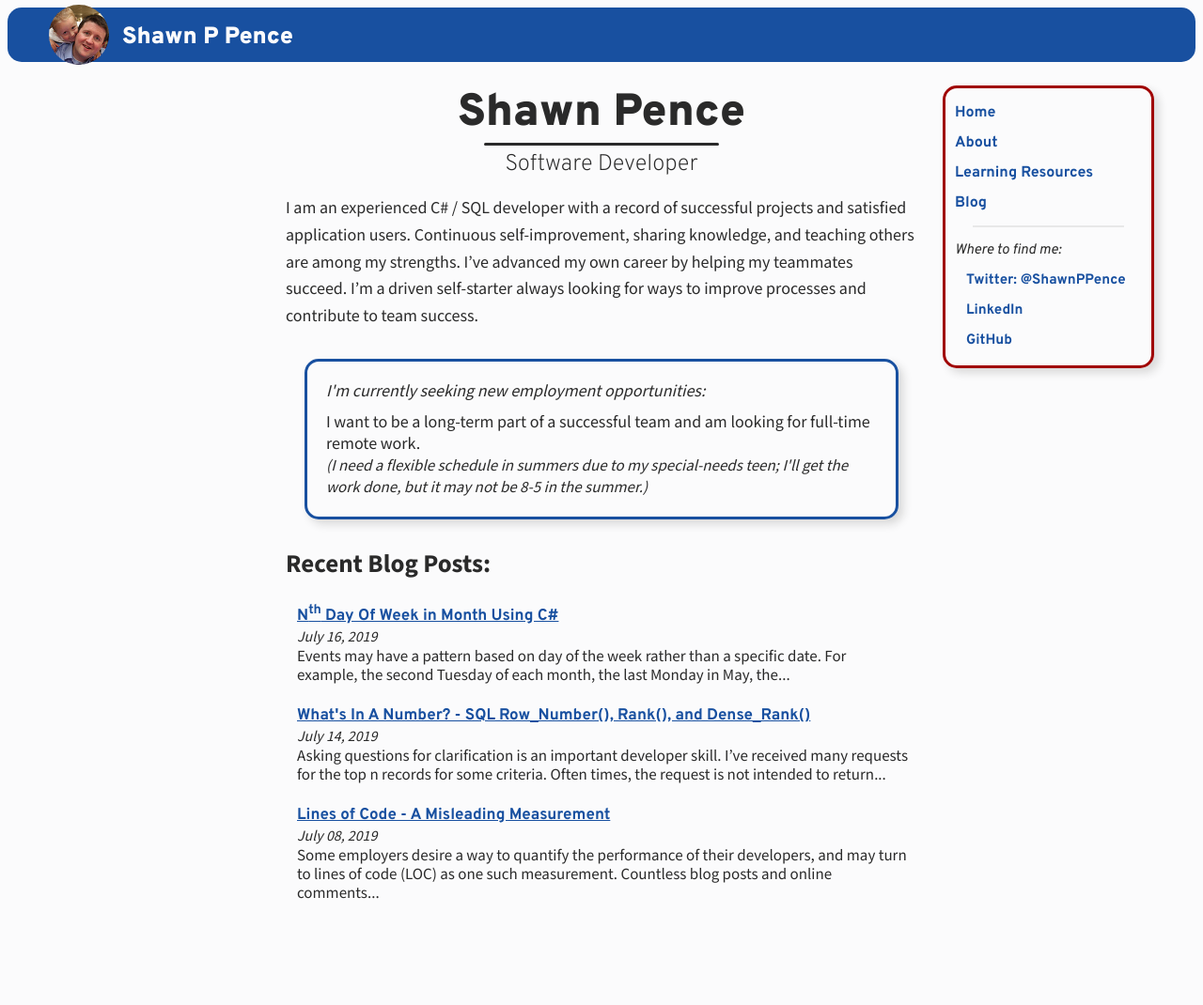
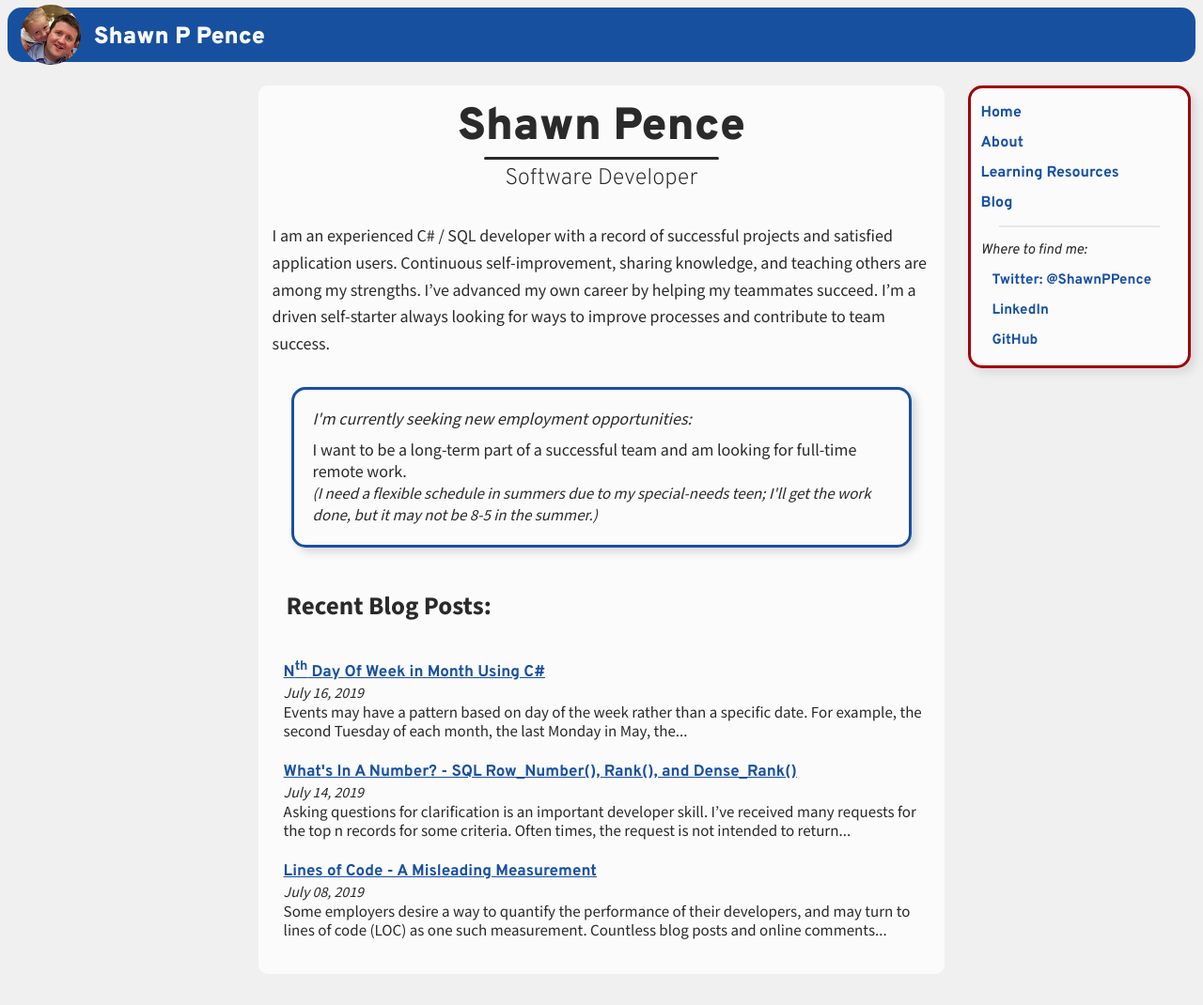
Before and after one commit to ShawnPence/shawnpence.github.io, a Jekyll site: the page built from index.html, in a window 1280 px wide. Shown: the whole page at 94% size. Built offline with Jekyll 4.4.1, drawn with Linux system fonts in a browser that asks for light colours; before the commit the page ends 1015 px from its top, so only the background shows below that.

Commit message:
formatting

```diff
--- a/css/code.css
+++ b/css/code.css
@@ -15,7 +15,7 @@ code::-webkit-scrollbar {
 }
 
 code::-webkit-scrollbar:vertical {
-    width: 16px;
+    width: 0px;
 }
 
 code::-webkit-scrollbar:horizontal {
--- a/css/main.css
+++ b/css/main.css
@@ -2,7 +2,7 @@ body {
     display: block;
     font-family: 'Mada', Arial, Helvetica, sans-serif;
     color: #2a2a2a;
-    background-color: #fbfbfc
+    background-color: #fbfbfc;
 }
 pre {
     font-family: 'Roboto Mono', monospace;
@@ -95,7 +95,7 @@ h1,h2,h3,h4,h5,h6
 .flex-container{
     display:flex;
     flex-wrap: wrap;
-    max-width: 1200px;
+    max-width: 1260px;
     margin-left: auto;
     margin-right: auto;
 }
@@ -225,6 +225,8 @@ h1,h2,h3,h4,h5,h6
     text-align: center;
     font-size: 1.5em;
     font-weight: 200;
+    margin-left:15px;
+    margin-right: 15px;
 }
 
 .messagebox {
@@ -358,14 +360,17 @@ td, th {
 
 
 @media screen and (min-width: 900px) {
+    body{
+        background-color: #f0f0f0;
+    }
+
     #menuButton {
         visibility: hidden;
     }
 
     #NavBar {
         margin-top: 25px;
-        width: 25%;
-        margin-right: 0.5%;
+        width: 24.5%;
         display: block;
         order: 3;
 
@@ -379,31 +384,39 @@ td, th {
     .body-container {
         margin-top: 25px;
         margin-bottom: 25px;
-        margin-right: 1.5%;
-        margin-left: 2%;
-        width: 71%;
+        margin-right: 25px;
+        margin-left: 0.75%;
+        width: 70.5%;
+        background-color: #fbfbfc;
+        border-radius: 10px;
+        padding-top: 15px;
+    }
 
+    .shadowbox{
+        background-color: #fbfbfc;
     }
+
     .small-screen-menu
     {
         display: none;
+
     }
     .content
     {
         font-size: 1.125rem;
+        padding: 15px;
     }
     .page-footer {
         display: none;
     }
 }
-@media screen and (min-width: 1200px) {
+@media screen and (min-width: 1260px) {
     .body-container {
-        width: 56%;
-        margin-left: 22%;
-        margin-right: 2.25%;
+        width: 58%;
+        margin-left: 21%;
+
     }
     #NavBar {
         width: 18.75%;
-        margin-right:1%
     }
 }
```
